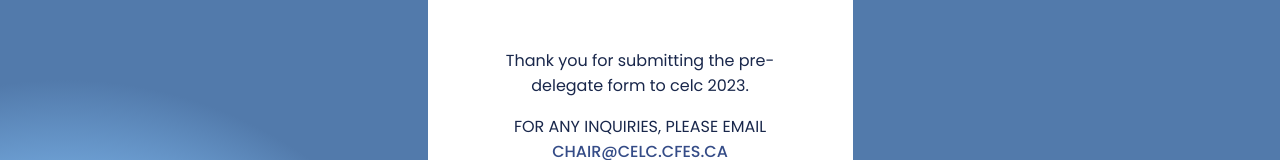
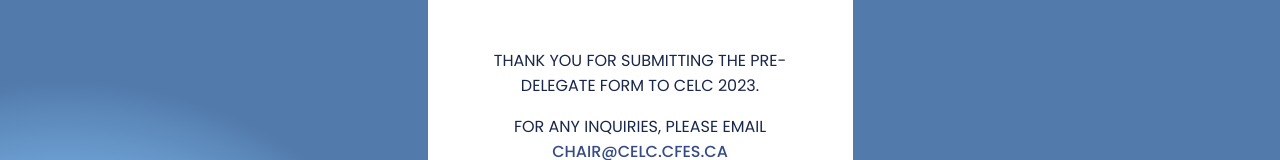
Before and after one commit to CELC2023/pre-delegate-form, a React (Create React App) app: page /predelegate/complete in a window 1280 px wide. Shown: the top 160 px of the page. Built offline with nearby package versions, Linux system fonts and the light colour scheme; no server answers.

Commit message:
fix: text case on complete

```diff
--- a/src/pages/CompleteForm.scss
+++ b/src/pages/CompleteForm.scss
@@ -3,4 +3,7 @@
 .form-complete-container {
     background: $color-blue-light; // fallback color
     background: radial-gradient(35% 60% at 5% 70%, rgba($color-peach, 0.7) 0%, $color-baby-blue 75%, $color-blue-light 100%);
+    .confirm-message {
+        text-transform: uppercase;
+    }
 }
--- a/src/pages/CompleteForm.tsx
+++ b/src/pages/CompleteForm.tsx
@@ -15,7 +15,7 @@ const CompleteForm: React.FC = () => {
                 <img className="form-background" src={FormBackground} alt="" />
                 <div className="form-content">
                     <div className="form-fields">
-                        <p>{t('info-confirm-pre')}</p>
+                        <p className="confirm-message">{t('info-confirm-pre')}</p>
                         <p><Trans i18nKey={'info-inquiries'}>FOR ANY INQUIRIES, PLEASE EMAIL <a href="mailto:chair@celc.cfes.ca">CHAIR@CELC.CFES.CA</a></Trans></p>
                     </div>
                 </div>
```
